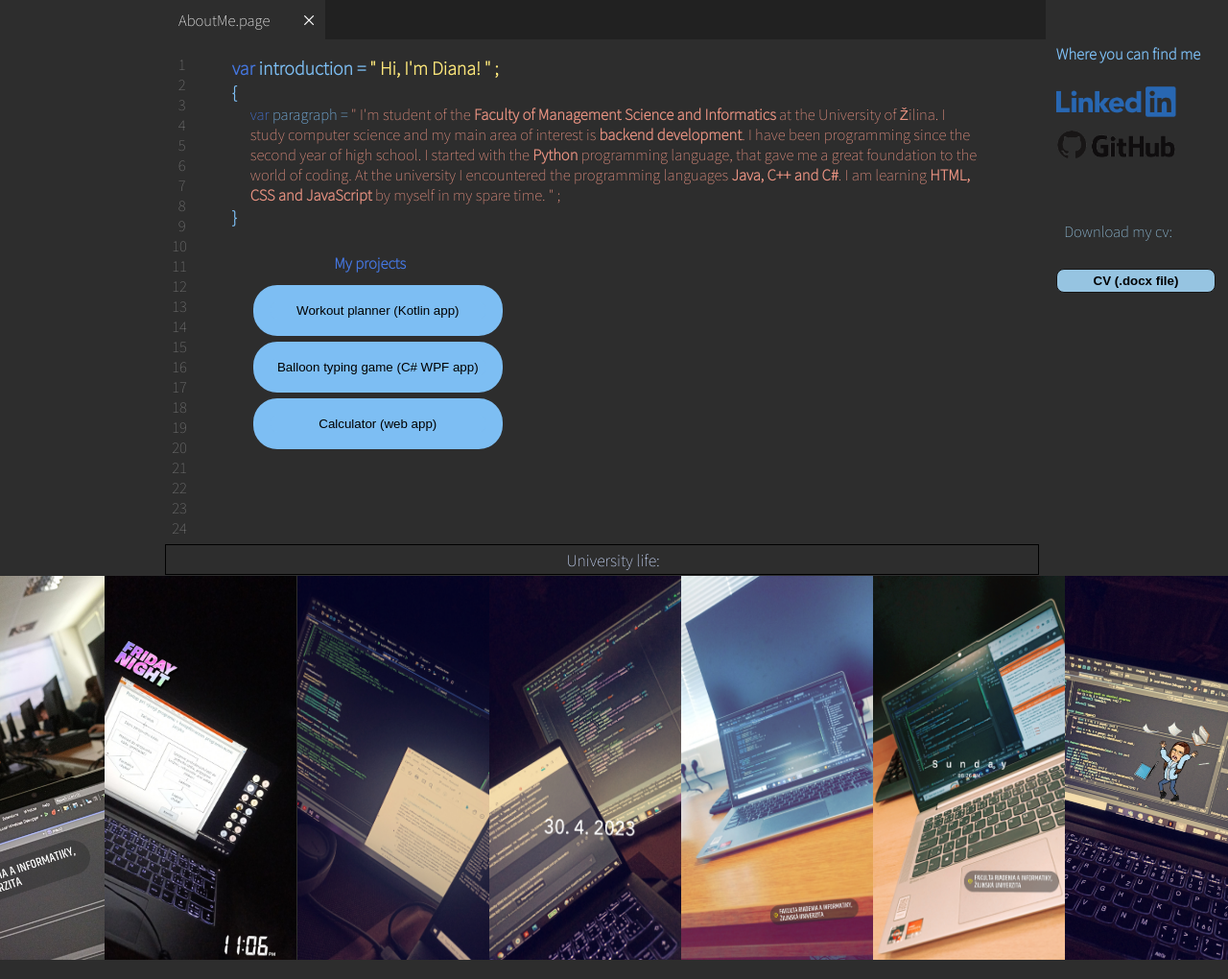
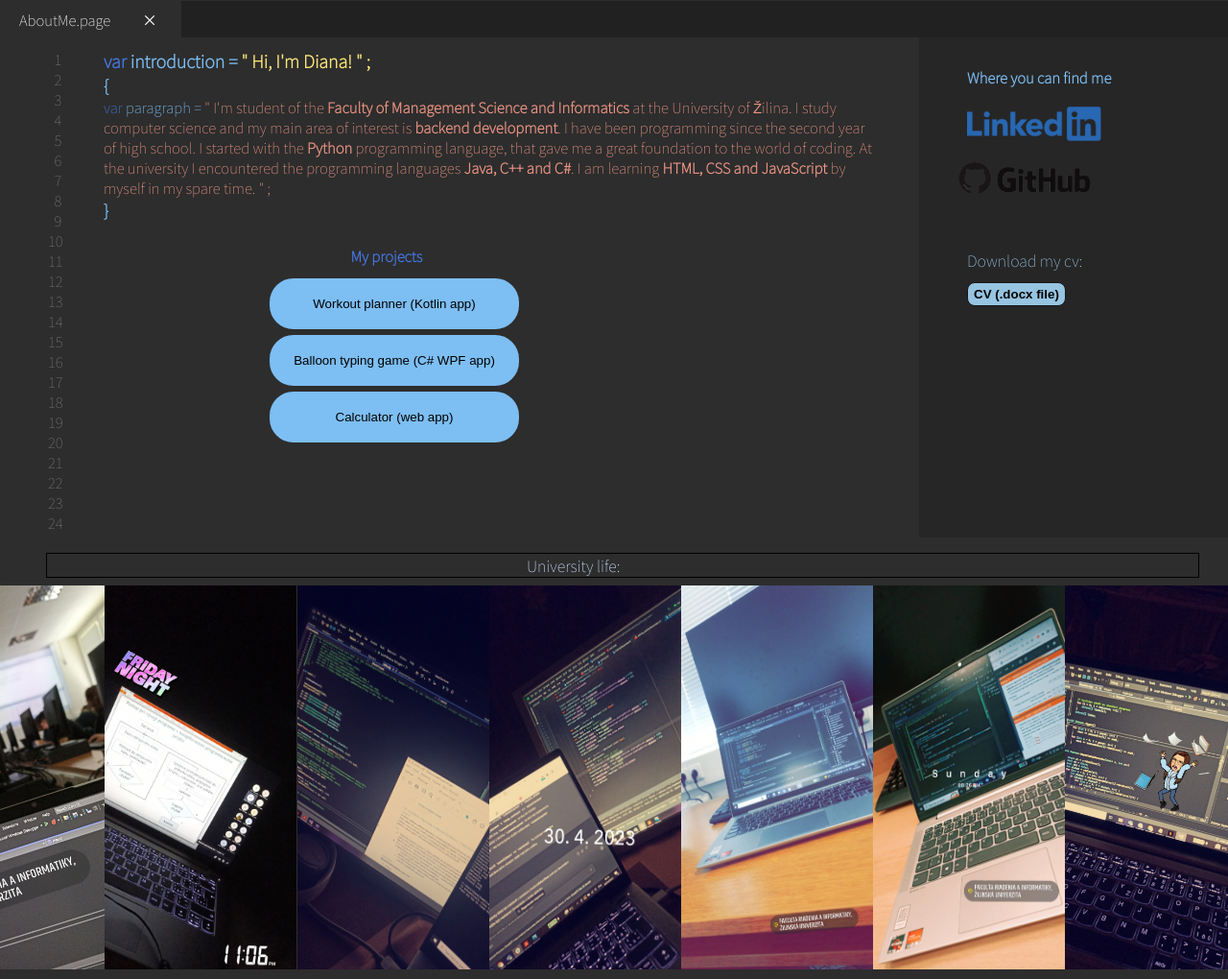
Before and after one commit to DiaZia/about-me, a plain HTML site: page index.html in a window 1280 px wide. Shown: the top 1020 px of the page at 96% size. Drawn offline with nearby package versions, Linux system fonts and the light colour scheme.

Commit message:
Update styling

```diff
--- a/style.css
+++ b/style.css
@@ -5,58 +5,113 @@ body {
 }
 
 #head {
-    display: inline-flex;
-    width: 86%;
-    margin: -5px -5px;
+    display: flex;
+    position: fixed;
+    top: -15px;
+    left: 0;
+    width: 100%;
+    height: 70px;
+    z-index: 1;
 }
 
 #aboutMe {
     color: white;
+    background-color: #2d2d2d;
     font-size: 15px;
     width: 180px;
-    margin: 0 0 0 15%;
-    padding: 5px 10px 5px 20px;
+    height: auto;
+    padding: 10px 15px 0 20px;
     white-space: pre;
 }
 
 #others {
-    border: 1px solid #212121;
     white-space: pre;
     width: 100%;
+    height: auto;
     background-color: #212121;
-    margin: -5px 0;
+}
+
+main {
+    height: 530px;
+    width: 1200px;
+    display: flex;
+    flex-direction: row;
+    margin: 30px 0 0 100px;
+}
+
+#mainContent {
+    flex-grow: 4;
+    display: block;
 }
 
 h3 {
     font-size: 18px;
-    width: 63%;
-    margin-left: auto;
-    margin-right: auto;
     color: rgb(252, 230, 122);
-    margin-bottom: 0;
-    margin-top: 25px;
+    width: 400px;
+    margin: 20px 0 0 0;
 }
 
 h4 {
     font-size: 17px;
-    width:63%;
-    margin-left: auto;
-    margin-right: auto;
     color: rgb(125, 190, 243);
-    margin-top: 0;
-    margin-bottom: 0;
-    padding: 0;
+    width: 100px;
+    margin: 0;
+
 }
 
+#paragraph {
+    font-size: 15px;
+    width: 95%;
+    color: rgb(234, 147, 130);
+    margin: 0;
+}
 
-p {
+#lines {
+    position: absolute;
+    top: 15px;
+    left: 50px;
     font-size: 15px;
-    width: 60%;
-    margin-left: auto;
-    margin-right: auto;
-    color: rgb(234, 147, 130);
-    margin-top: 0;
-    margin-bottom: 0;
+    color: rgb(113, 113, 113);
+    white-space: pre;
+    width: 20px;
+}
+
+#myLinks {
+    display: block;
+    flex-grow: 1;
+    width: 30%;
+    background-color: #262626;
+}
+
+#links {
+    color: rgb(125, 190, 243);
+    font-size: 15px;
+    margin: 40px 0 10px 50px;
+}
+
+#linkedin {
+    width: 40%;
+    margin: 10px 300px 0 50px;
+}
+
+#github {
+    width: 40%;
+    padding: 10px;
+    margin: 0 300px 0 30px;
+}
+
+#download {
+    height: 15px;
+    color: #96c4e1;
+    margin: 40px 0 10px 50px;
+}
+
+#cv {
+    height: 25px;
+    border-radius: 8px;
+    border: 1px solid rgb(24, 24, 24);
+    background-color: #96c4e1;
+    margin: 10px 0 0 50px;
 }
 
 .var {
@@ -72,39 +127,12 @@ p {
     width: 200px;
     height: 400px;
     left: 10px;
-    top: 590px;
+    top: 600px;
     padding: 10px;
     z-index: 0;
 }
 
-#left {
-    background-color: rgb(60, 60, 60);
-    position: absolute;
-    width: 13%;
-    height: 600px;
-    top: 0px;
-    left: 0;
-    z-index: 1;
-}
 
-#right {
-    background-color: rgb(60, 60, 60);
-    position: absolute;
-    width: 15%;
-    height: 600px;
-    top: 0px;
-    right: 0;
-}
-
-#lines {
-    position: absolute;
-    top: 35px;
-    left: 14%;
-    font-size: 15px;
-    color: rgb(113, 113, 113);
-    white-space: pre;
-    width: 20px;
-}
 
 #projects {
     display: block;
@@ -129,58 +157,13 @@ h5 {
     border-radius: 25px;
 }
 
-#myLinks {
-    display: block;
-    position: absolute;
-    top: 10px;
-    right: 1%;
-    width: 13%;
-    z-index: 1;
-}
 
-#links {
-    color: rgb(125, 190, 243);
-    font-size: 15px;
-}
-
-#linkedin {
-    width: 75%;
-    position: absolute;
-    top: 80px;;
-}
-
-#github {
-    width: 75%;
-    position: absolute;
-    top: 120px;
-}
-
-#download {
-    width: 100%;
-    height: 15px;
-    position: absolute;
-    top: 220px;
-    left: 5%;
-    color: #96c4e1;
-}
-
-#cv {
-    width: 100%;
-    height: 25px;
-    position: absolute;
-    top: 270px;
-    border-radius: 8px;
-    border: 1px solid rgb(24, 24, 24);
-    background-color: #96c4e1;
-}
 
 #life {
     color: rgb(205, 220, 255);
     font-size: 16px;
-    width: 100px;
-    margin-top: 96px;
+    width: 600px;
     border: 1px solid black;
-    padding: 3px 31% 3px 33%;
-    margin-left: 13%;
-    margin-right: 14%;
+    padding: 0 100px 0 500px;
+    margin-left: 40px;
 }
```
